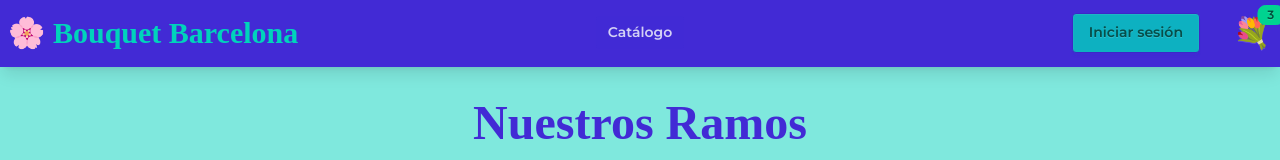
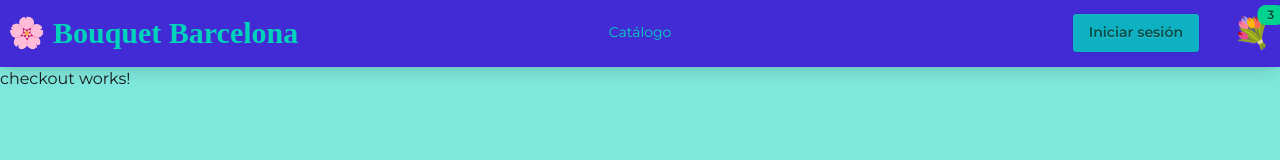
Before and after one commit to Carlos-Martorell/BouquetBarcelona-Shop-Frontend, an Angular app: page /checkout in a window 1280 px wide. Before the commit this address led to /catalog. Shown: the top 160 px of the page. Built offline with nearby package versions, Linux system fonts and the light colour scheme; no server answers; a web font is replaced by a local one.

Commit message:
feat: create checkout page to connect cart routes

```diff
--- a/src/app/app.routes.ts
+++ b/src/app/app.routes.ts
@@ -18,6 +18,18 @@ export const routes: Routes = [
         loadComponent: () =>
           import('./catalog/pages/product-detail/product-detail').then((m) => m.ProductDetail),
         title: 'Detalle del Producto',
+      },
+      {
+        path: 'cart',
+        loadComponent: () =>
+          import('./cart/page/cart/cart').then((m) => m.Cart),
+        title: 'Cesta de Productos',
+      },
+      {
+        path: 'checkout',
+        loadComponent: () =>
+          import('./checkout/pages/checkout/checkout').then((m) => m.Checkout),
+        title: 'Checkout',
       },
     {
             path: '**',
--- a/src/app/cart/page/cart/cart.ts
+++ b/src/app/cart/page/cart/cart.ts
@@ -30,6 +30,10 @@ throw new Error('Method not implemented.');
     }
   }
 
+  onCheckout() {
+    this.router.navigate(['/checkout']);
+  }
+
 
   goBack() {
     this.router.navigate(['/'])
--- /dev/null
+++ b/src/app/checkout/index.ts
@@ -0,0 +1,5 @@
+export * from './services/checkout';
+export * from './model/checkout-data';
+export * from './components/delivery-form/delivery-form';
+export * from './components/order-summary/order-summary';
+export * from './pages/checkout/checkout';
--- /dev/null
+++ b/src/app/checkout/pages/checkout/checkout.html
@@ -0,0 +1 @@
+<p>checkout works!</p>
--- /dev/null
+++ b/src/app/checkout/pages/checkout/checkout.ts
@@ -0,0 +1,11 @@
+import { Component } from '@angular/core';
+
+@Component({
+  selector: 'app-checkout',
+  imports: [],
+  templateUrl: './checkout.html',
+  styleUrl: './checkout.css',
+})
+export class Checkout {
+
+}
```
Also changed, not shown: src/app/checkout/pages/checkout/checkout.css (added), 1 other file (tests, documents, lock files or other folders).
